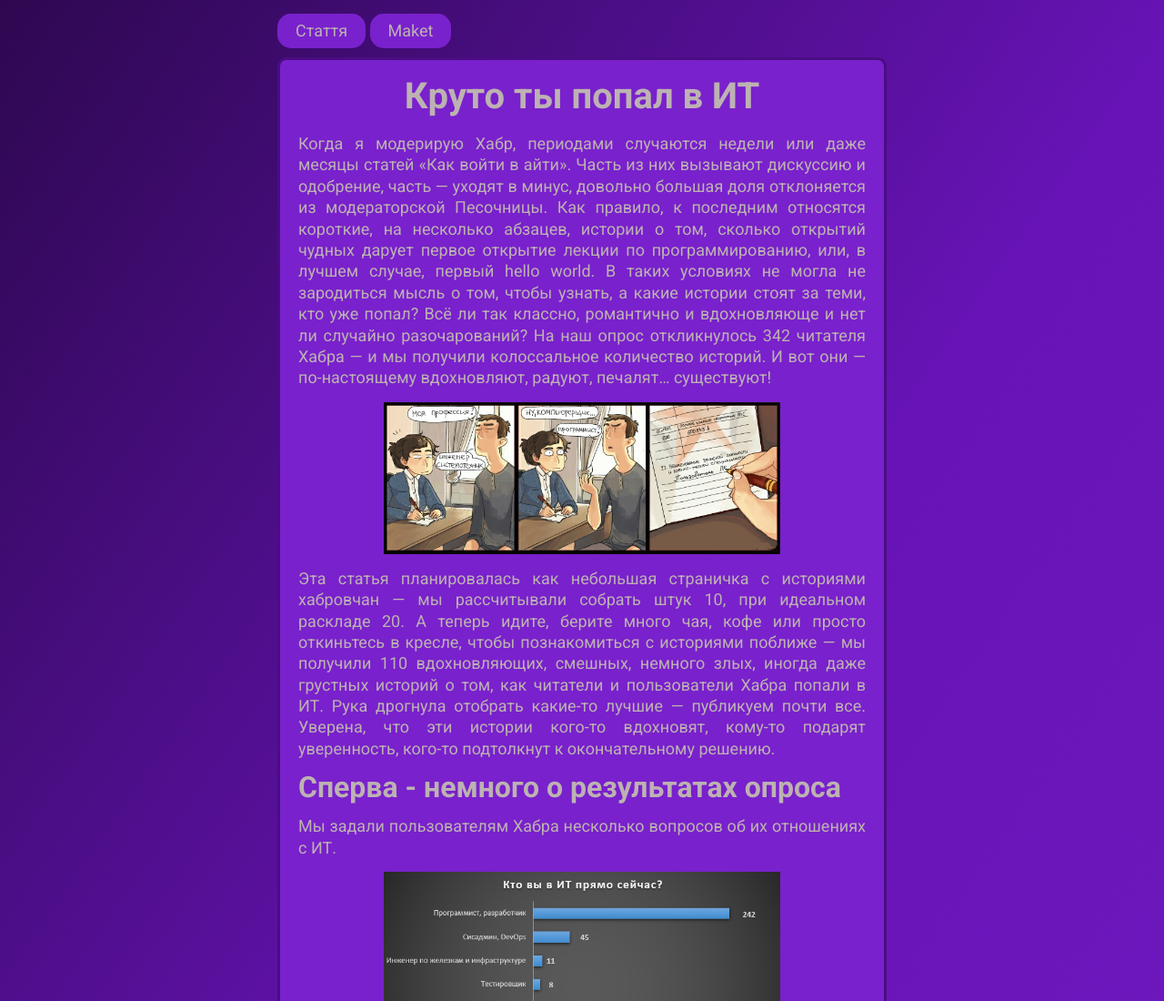
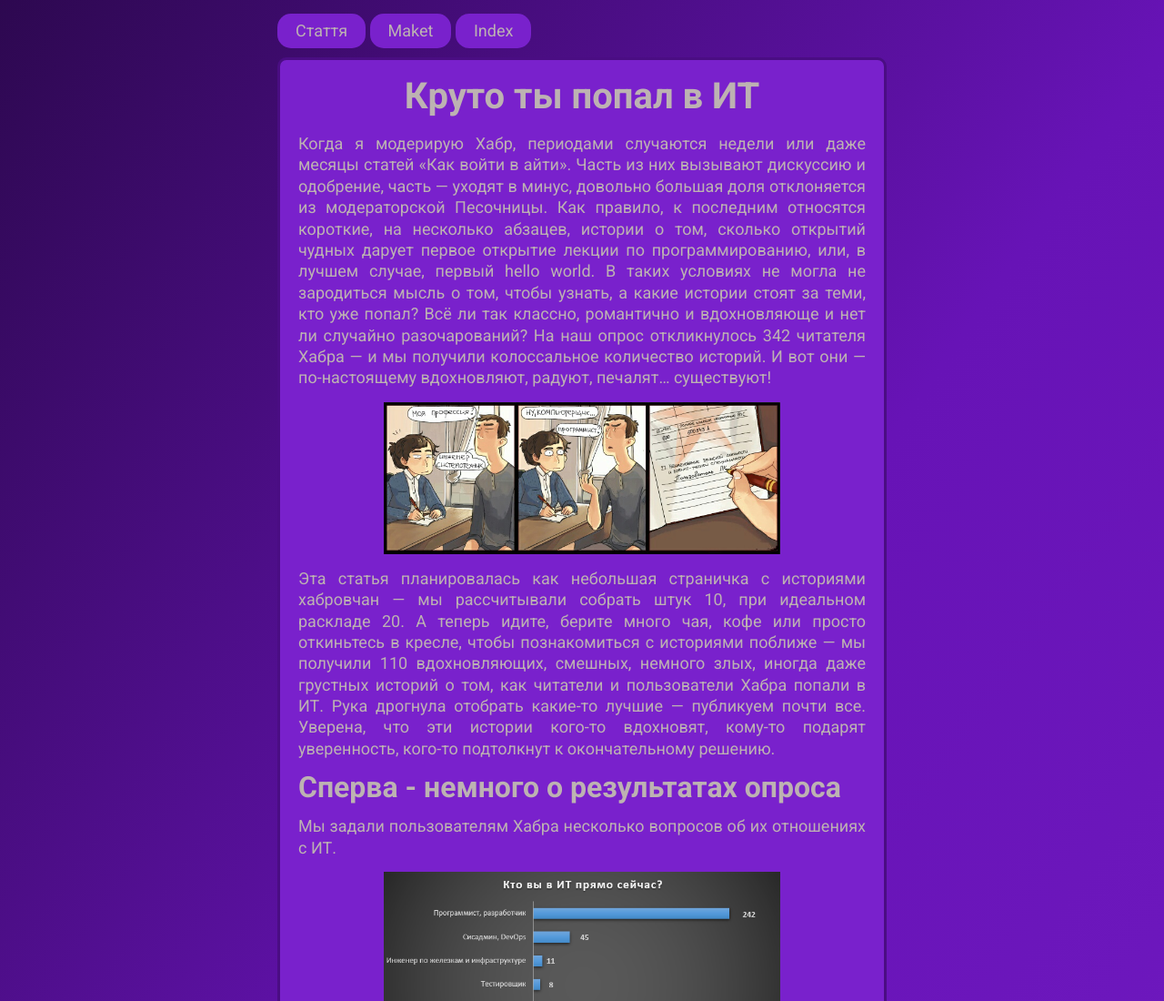
Before and after one commit to OlehFreelancer/lesson_8, a plain HTML site: page page_2.html in a window 1280 px wide. Shown: the top 1100 px of the page at 91% size. Drawn offline with Linux system fonts and the light colour scheme.

Commit message:
Update page_2.html

```diff
--- a/page_2.html
+++ b/page_2.html
@@ -15,6 +15,7 @@
 		<main class=" main">
 			<a href="page_2.html" class="main-link">Cтаття</a>
 			<a href="page_3.html" class="main-link">Maket</a>
+			<a href="index.html" class="main-link">Index</a>
 			<div class="main-survey" id="survey">
 				<h2 class="survay-title">Круто ты попал в ИТ</h2>
 				<p>Когда я модерирую Хабр, периодами случаются недели или даже месяцы статей «Как войти в айти». Часть из них вызывают дискуссию и одобрение, часть — уходят в минус, довольно большая доля отклоняется из модераторской Песочницы. Как правило, к последним относятся короткие, на несколько абзацев, истории о том, сколько открытий чудных дарует первое открытие лекции по программированию, или, в лучшем случае, первый hello world. В таких условиях не могла не зародиться мысль о том, чтобы узнать, а какие истории стоят за теми, кто уже попал? Всё ли так классно, романтично и вдохновляюще и нет ли случайно разочарований? На наш опрос откликнулось 342 читателя Хабра — и мы получили колоссальное количество историй. И вот они — по-настоящему вдохновляют, радуют, печалят… существуют!</p>
```
